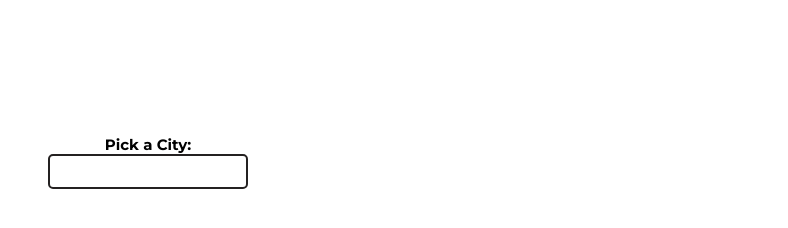
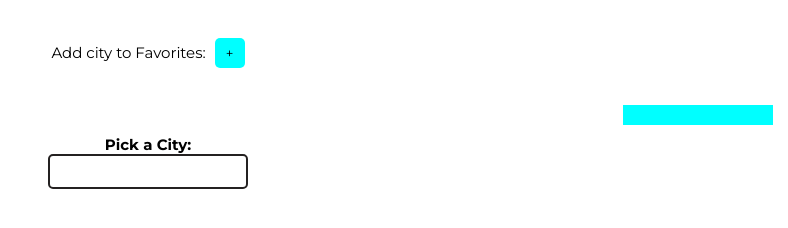
Before and after one commit to MateiMadalina/WeatherApp, a website: page client/index.html in a window 1280 px wide. Shown: the whole page, without its empty margins (492-1280 px from the left). Drawn offline with Linux system fonts and the light colour scheme.

Commit message:
Add favs

```diff
--- a/client/public/script.js
+++ b/client/public/script.js
@@ -11,6 +11,16 @@ const cities = [
   "Warsaw",
   "Amsterdam",
 ];
+
+document.body.insertAdjacentHTML('afterbegin', `
+<div id="fav_btn">
+    <span>Add city to Favorites:</span>
+    <button>+</button>
+</div>
+<div id="fav_list">
+    <ul></ul>
+</div>`);
+
 const rootElement = document.querySelector("#root");
 
 rootElement.insertAdjacentHTML(
@@ -24,6 +34,16 @@ rootElement.insertAdjacentHTML(
 );
 
 const inputElement = document.getElementById('input');
+
+const addToFavorites = (name) => {
+    const ulElement = document.querySelector('#fav_list ul');
+    const favBtn = document.querySelector('button');
+    console.log(ulElement)
+    favBtn.addEventListener('click', function() {
+        ulElement.insertAdjacentHTML('beforeend', `
+        <li>${name}</li>`);
+    });
+};
 
 const autocompleteAndDisplay = (input, list) => {
   const closeList = () => {
@@ -61,6 +81,8 @@ const autocompleteAndDisplay = (input, list) => {
               let pictureUrl = `https://api.pexels.com/v1/search?query=${input.value}`
               fetchData(dataUrl);
               fetchPictureData(pictureUrl);
+
+              addToFavorites(input.value);
 
               closeList();
               });
--- a/client/public/style.css
+++ b/client/public/style.css
@@ -22,10 +22,12 @@ textarea{resize: none;}
 
 body{
     display: flex;
+    /* flex-direction: column; */
     align-items: center;
     justify-content: center;
     font-family: 'Montserrat', sans-serif;
     font-size: 15px;
+    position: relative;
 }
 
 form{
@@ -75,7 +77,7 @@ section {
 
 #root {
     margin-top: 6em;
-    width: 70vw;
+    width: 60vw;
     height: 80vh;
     background-repeat: no-repeat;
     background-size: cover;
@@ -85,3 +87,25 @@ section {
 label {
     font-weight: 700;
 }
+
+#fav_btn {
+    position: absolute;
+    top: 2.5em;
+}
+
+button {
+    width: 30px;
+    height: 30px;
+    background-color: aqua;
+    border-radius: 5px;
+    margin-left: 5px;
+}
+
+#fav_list {
+    background-color: aqua;
+    height: 20px;
+    width: 150px;
+    position: absolute;
+    right: 1em;
+    top: 7em;
+}
```
